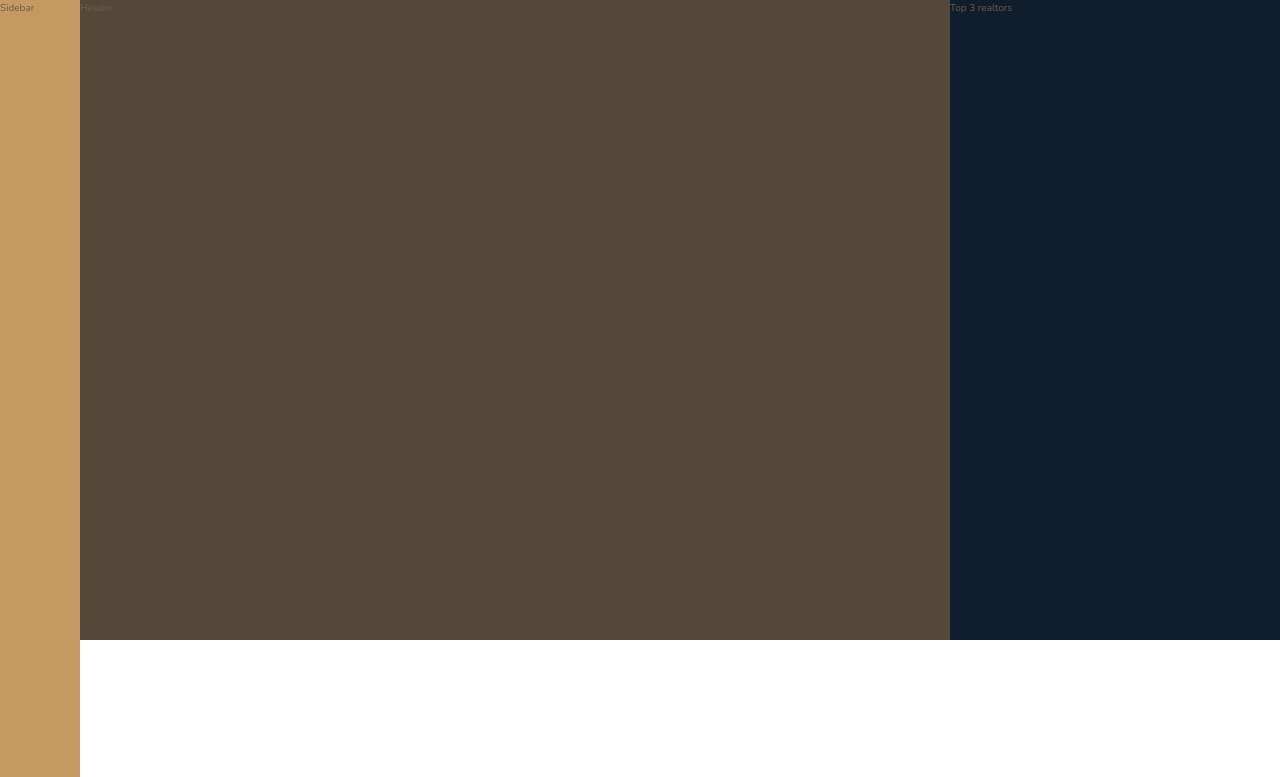
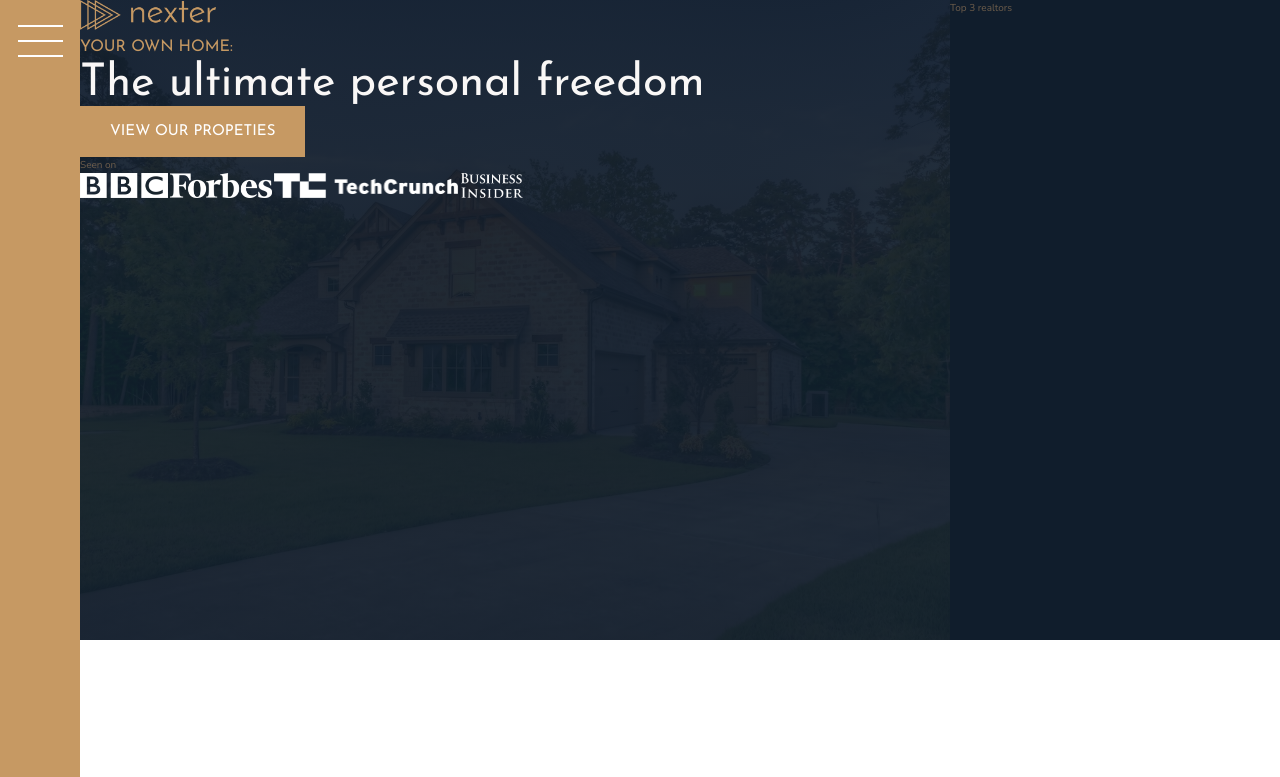
Before and after one commit to YudhaYuki/warna-property, a website: page index.html in a window 1280 px wide. Shown: the top 777 px of the page. Drawn offline with nearby package versions, Linux system fonts and the light colour scheme.

Commit message:
HEADER: Part I

```diff
--- a/index.html
+++ b/index.html
@@ -14,11 +14,21 @@
     <body class="container">
 
         <div class="sidebar">
-            Sidebar
+            <button class="nav-btn"></button>
         </div>
 
         <header class="header">
-            Header
+            <img src="img/logo.png" alt="Warna logo" class="header__logo">
+            <h3 class="heading-3">Your own home:</h3>
+            <h1 class="heading-1">The ultimate personal freedom</h1>
+            <button class="btn">View our propeties</button>
+            <div class="header__seenon-text">Seen on</div>
+            <div class="header__seenon-logos">
+                <img src="img/logo-bbc.png" alt="Seen on logo 1">
+                <img src="img/logo-forbes.png" alt="Seen on logo 2">
+                <img src="img/logo-techcrunch.png" alt="Seen on logo 3">
+                <img src="img/logo-bi.png" alt="Seen on logo 4">
+            </div>
         </header>
 
         <div class="realtors">
--- a/sass/_header.scss
+++ b/sass/_header.scss
@@ -1,4 +1,26 @@
 .header {
     background-color: $color-grey-dark-1;
     grid-column: full-start / col-end 6; // means it ends after the 6th column
+    background-image: linear-gradient(rgba($color-secondary, .93), rgba($color-secondary, .93)), url(../img/hero.jpeg);
+    background-size: cover;
+    background-position: center;
+
+    // display: grid;
+
+    &__logo {
+        height: 3rem;
+
+    }
+
+    &__seenon-text {
+
+    }
+
+    &__seenon-logos {
+
+        img {
+            height: 2.5rem;
+        }
+
+    }
 }
--- a/sass/_sidebar.scss
+++ b/sass/_sidebar.scss
@@ -2,4 +2,35 @@
     background-color: $color-primary;
     grid-column: sidebar-start / sidebar-end;
     grid-row: 1 / -1;
+
+    // We again use flex to center the navigatio sidebar
+    display: flex;
+    justify-content: center;
 }
+
+.nav-btn {
+    border: none;
+    border-radius: 0;
+
+    background-color: #fff;
+    height: 2px;
+    width: 4.5rem;
+    margin-top: 4rem;
+
+    &::before,
+    &::after {
+        background-color: #fff;
+        height: 2px;
+        width: 4.5rem;
+        content: "";
+        display: block;
+    }
+
+    &::before {
+        transform: translateY(-1.5rem);
+    }
+
+    &::after {
+        transform: translateY(1.3rem);
+    }
+}
--- a/sass/_typography.scss
+++ b/sass/_typography.scss
@@ -5,6 +5,9 @@
 
 .heading-1 {
     @extend %heading;
+    font-size: 4.5rem;
+    color: $color-grey-light-1;
+    line-height: 1;
 }
 
 .heading-2 {
```
Also changed, not shown: css/style.css.
